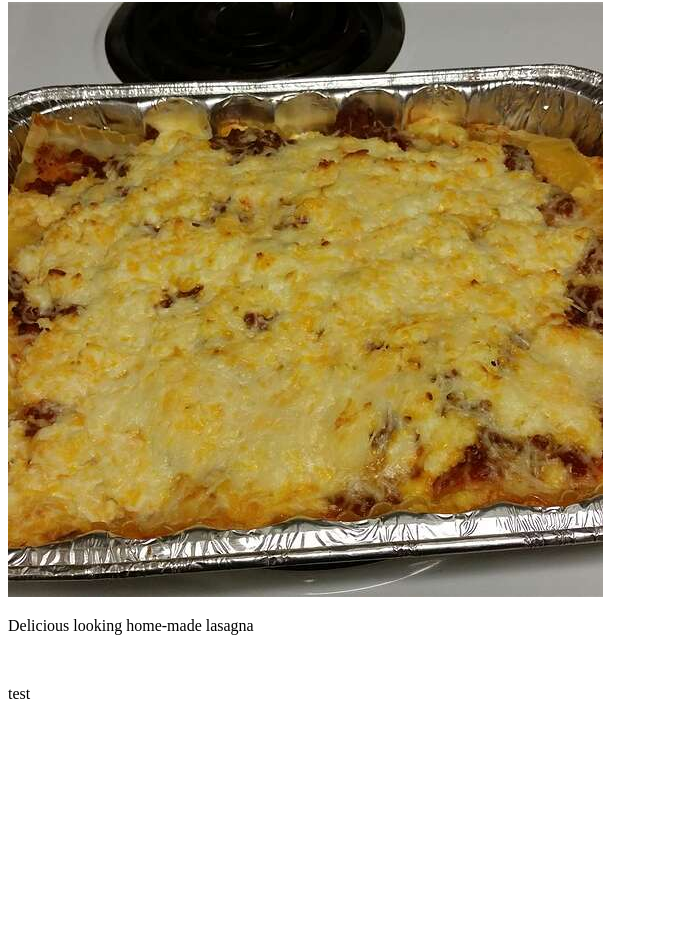
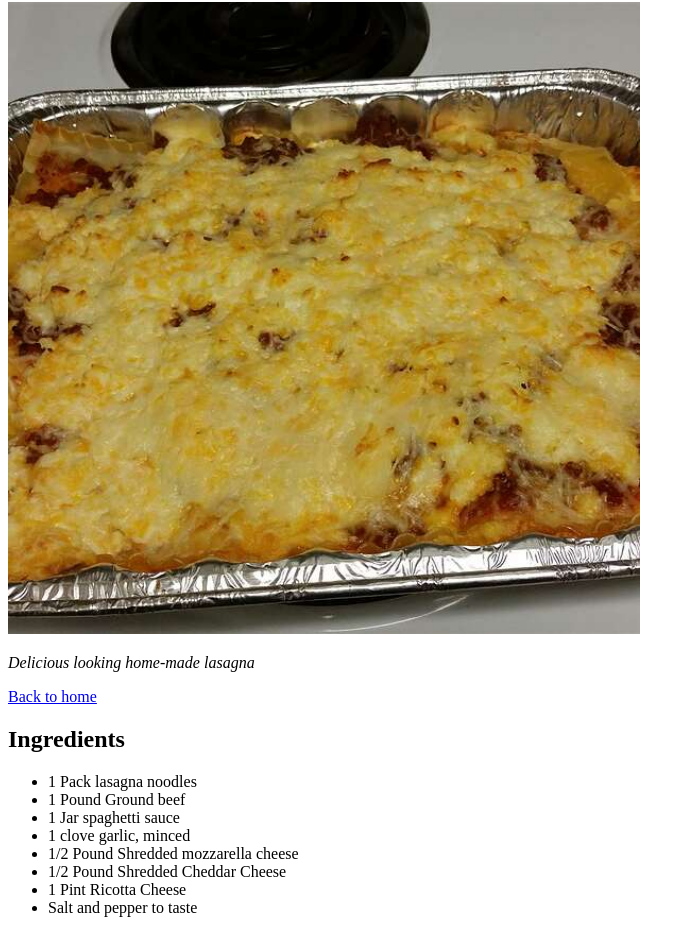
Before and after one commit to Radian-n/odin-recipes, a plain HTML site: page recipes/lasagna.html in a window 1280 px wide. Shown: the part 78-1011 px from the top of the page, without its empty margins (0-695 px from the left). Before the commit the page ends 800 px from the top, so only its background shows below. Drawn offline with Linux system fonts and the light colour scheme.

Commit message:
updated lasagna recipe page

```diff
--- a/recipes/lasagna.html
+++ b/recipes/lasagna.html
@@ -9,9 +9,23 @@
 <body>
     <h1>Lasagna Recipe</h1>
 
-    <img src="../img/lasagna.jpg" alt="Yummy home made lasagna">
-    <p>Delicious looking home-made lasagna</p>
-    <br />
-    <p>test</p>
+    <img src="../img/lasagna.jpg" alt="Yummy home made lasagna"
+        width=50%
+        height="50%"/>
+    <p><em>Delicious looking home-made lasagna</em></p>
+    <a href="/index.html">Back to home</a>
+
+    <h2>Ingredients</h2>
+    <ul>
+        <li>1 Pack lasagna noodles</li>
+        <li>1 Pound Ground beef</li>
+        <li>1 Jar spaghetti sauce</li>
+        <li>1 clove garlic, minced</li>
+        <li>1/2 Pound Shredded mozzarella cheese</li>
+        <li>1/2 Pound Shredded Cheddar Cheese</li>
+        <li>1 Pint Ricotta Cheese</li>
+        <li>Salt and pepper to taste</li>
+    </ul>
+
 </body>
 </html>
```
